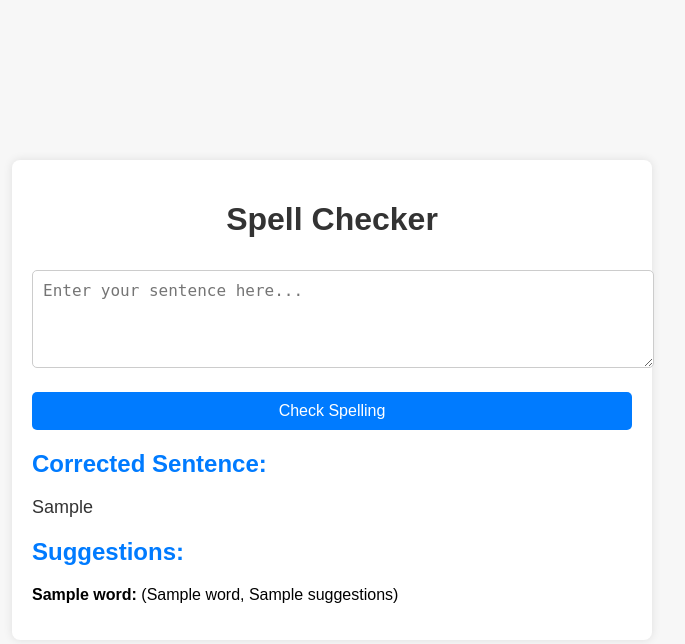
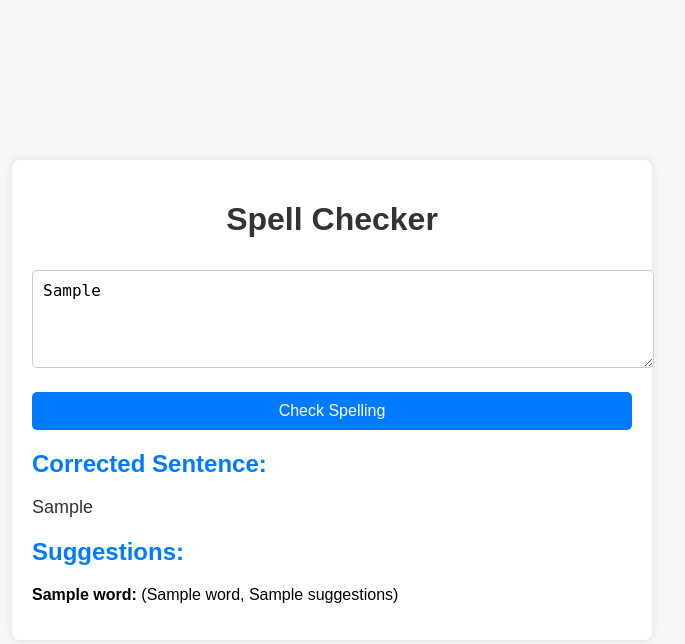
Before and after one commit to Priya-Sivalingam/Spelling-corrector-and-grammar-checker-for-Tamil, a Flask app: template SpellChecker/templates/index.html in a window 1280 px wide. Shown: the top 644 px of the page, without its empty margins (308-993 px from the left). Run offline with Flask 3, Linux system fonts and the light colour scheme; the template is opened without the code that fills it: most values are stand-ins (such as "Sample title", 1, 10 or a date in 2020); parts of the project's set-up code (start-up, migrations or seed data) failed here and were passed over.

Commit message:
updates spell checker app.py

```diff
--- a/SpellChecker/app.py
+++ b/SpellChecker/app.py
@@ -16,6 +16,7 @@ spell_checker = SpellChecker(correct_words)
 def home():
     corrected_sentence = ""
     suggestions_list = []
+    user_input = ""
 
     if request.method == "POST":
         user_input = request.form.get("sentence")
@@ -26,7 +27,7 @@ def home():
             for word in user_input.split()
         }
 
-    return render_template("index.html", corrected_sentence=corrected_sentence, suggestions=suggestions_list)
+    return render_template("index.html", corrected_sentence=corrected_sentence,user_input=user_input)
 
 if __name__ == "__main__":
     app.run(debug=True)
--- a/SpellChecker/templates/index.html
+++ b/SpellChecker/templates/index.html
@@ -10,7 +10,7 @@
     <div class="container">
         <h1>Spell Checker</h1>
         <form method="POST">
-            <textarea name="sentence" rows="4" placeholder="Enter your sentence here..." required></textarea>
+            <textarea name="sentence" rows="4" placeholder="Enter your sentence here..." required>{{ user_input }}</textarea>
             <button type="submit">Check Spelling</button>
         </form>
 
```
